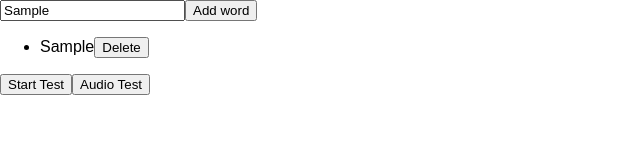
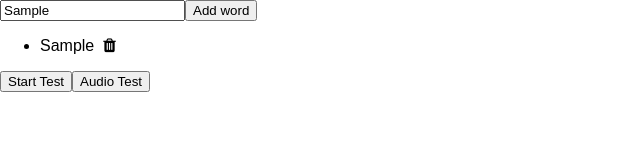
Before and after one commit to Jonathan75/react_spelling_test, a React (Create React App) app: page / in a window 1280 px wide. Both pictures are taken after typing "Sample" into the empty fields and a click on the button "Add word". Shown: the top 160 px of the page, without its empty margins (0-640 px from the left). Built offline with nearby package versions, Linux system fonts and the light colour scheme.

Commit message:
Tested missing prop and styled. Added icons

```diff
--- a/package.json
+++ b/package.json
@@ -6,6 +6,7 @@
     "babel-preset-react": "^6.24.1",
     "enzyme": "^3.3.0",
     "enzyme-adapter-react-16": "^1.1.1",
+    "font-awesome": "^4.7.0",
     "react": "^16.2.0",
     "react-dom": "^16",
     "react-scripts": "^1.1.4",
--- a/src/App.js
+++ b/src/App.js
@@ -34,7 +34,6 @@ class App extends Component {
   }
 
   removeWord = (word) => {
-    //e.preventDefault()
     this.setState(
       { wordList: this.state.wordList.filter(w => w !== word) },
       () => {this.storeWordList(this.state.wordList)}
@@ -80,6 +79,7 @@ class App extends Component {
           wordList={this.state.wordList}
           addWord={this.addWord}
           startQuiz={this.startQuiz}
+          removeWord={this.removeWord}
         />
 
     return (
--- a/src/components/wordList.js
+++ b/src/components/wordList.js
@@ -6,8 +6,8 @@ class WordList extends Component {
     const wordList = this.props.wordList
     const listItems = wordList.map((word, i) =>
       <li key={`${i}-${word}`}>
-        {word}
-        <button className='delete-word' onClick={()=> this.props.removeWord(word)}>Delete</button>
+        {word} &nbsp;
+        <i className='delete-word fa fa-trash' onClick={()=> this.props.removeWord(word)} />
       </li>
     )
 
--- a/src/index.js
+++ b/src/index.js
@@ -3,6 +3,7 @@ import ReactDOM from 'react-dom'
 import './index.css'
 import App from './App'
 import registerServiceWorker from './registerServiceWorker'
+import 'font-awesome/css/font-awesome.min.css'
 
 ReactDOM.render(<App />, document.getElementById('root'))
 registerServiceWorker()
```
Also changed, not shown: 2 other files (tests, documents, lock files or other folders).
